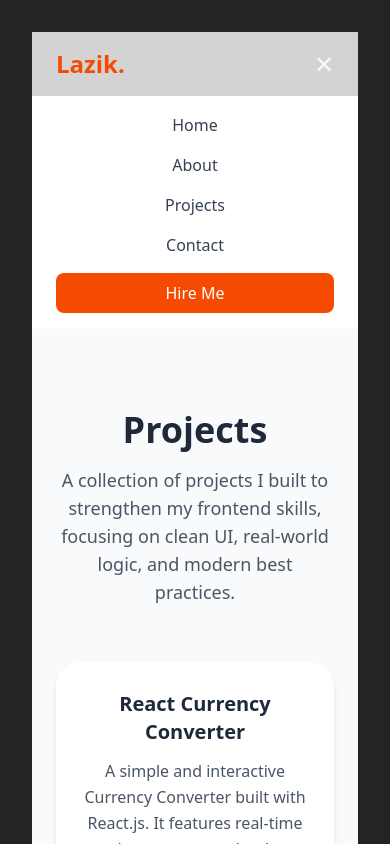
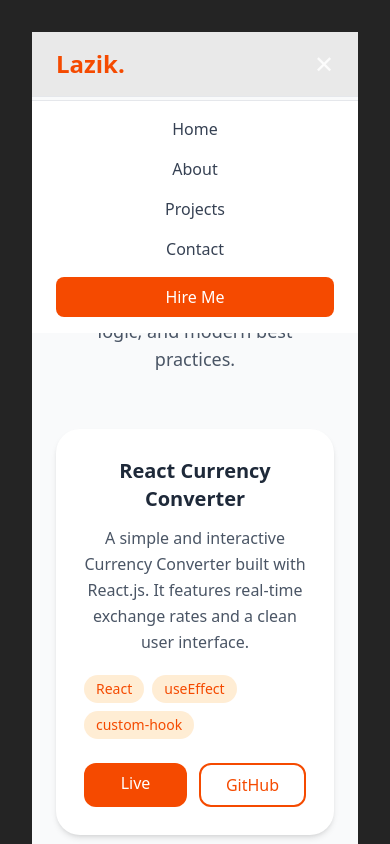
Before and after one commit to Lazik-Latief/react-portfolio, a React (Vite) app: page /react-portfolio/projects in a window 390 px wide. Both pictures are taken after a click on the button "Toggle Menu". Shown: the top 844 px of the page. Built offline with nearby package versions, Linux system fonts and the light colour scheme.

Commit message:
Fix header mobile menu and responsiveness

```diff
--- a/src/components/Header.jsx
+++ b/src/components/Header.jsx
@@ -12,7 +12,7 @@ const Header = () => {
   ];
 
   return (
-    <header className="sticky top-0 z-50 backdrop-blur bg-white/80 border-b">
+    <header className="sticky top-0 z-50 backdrop-blur bg-white/90 border-b border-gray-200">
       <nav className="max-w-screen-xl mx-auto px-6 py-4 flex items-center justify-between">
 
         {/* Logo */}
@@ -48,8 +48,9 @@ const Header = () => {
 
         {/* Mobile Toggle */}
         <button
-          className="md:hidden text-2xl"
+          className="md:hidden text-2xl z-50"
           onClick={() => setOpen(!open)}
+          aria-label="Toggle Menu"
         >
           {open ? "✕" : "☰"}
         </button>
@@ -57,10 +58,11 @@ const Header = () => {
 
       {/* Mobile Menu */}
       <div
-        className={`md:hidden overflow-hidden transition-all duration-300
-        ${open ? "max-h-96 opacity-100" : "max-h-0 opacity-0"}`}
+        className={`md:hidden fixed top-[68px] left-0 w-full bg-white border-t border-gray-200 overflow-hidden transition-all duration-300
+          ${open ? "max-h-96 opacity-100" : "max-h-0 opacity-0"}
+        `}
       >
-        <div className="bg-white border-t px-6 py-4 space-y-4">
+        <div className="flex flex-col px-6 py-4 space-y-4">
           {links.map(link => (
             <NavLink
               key={link.to}
@@ -74,6 +76,7 @@ const Header = () => {
 
           <Link
             to="/contact"
+            onClick={() => setOpen(false)}
             className="block text-center px-5 py-2 rounded-lg bg-orange-600 text-white hover:bg-orange-700 transition"
           >
             Hire Me
@@ -85,56 +88,3 @@ const Header = () => {
 };
 
 export default Header;
-
-
-// without mobile navigation
-// import { NavLink, Link } from "react-router-dom";
-
-// const Header = () => {
-//   return (
-//     <header className="sticky top-0 z-50 backdrop-blur bg-white/80 border-b border-gray-200">
-//       <nav className="max-w-screen-xl mx-auto px-6 py-4 flex items-center justify-between">
-
-//         {/* Logo */}
-//         <Link to="/" className="text-2xl font-bold text-orange-600">
-//           Lazik.
-//         </Link>
-
-//         {/* Nav Links */}
-//         <ul className="hidden md:flex gap-8 font-medium">
-//           {["/", "/about", "/projects", "/contact"].map((path, i) => {
-//             const names = ["Home", "About", "Projects", "Contact"];
-//             return (
-//               <li key={path}>
-//                 <NavLink
-//                   to={path}
-//                   className={({ isActive }) =>
-//                     `relative pb-1 transition ${
-//                       isActive
-//                         ? "text-orange-600 after:w-full"
-//                         : "text-gray-700 hover:text-orange-600 after:w-0"
-//                     }
-//                     after:absolute after:left-0 after:bottom-0 after:h-[2px]
-//                     after:bg-orange-600 after:transition-all after:duration-300`
-//                   }
-//                 >
-//                   {names[i]}
-//                 </NavLink>
-//               </li>
-//             );
-//           })}
-//         </ul>
-
-//         {/* CTA */}
-//         <Link
-//           to="/contact"
-//           className="hidden md:block px-5 py-2 rounded-lg bg-orange-600 text-white hover:bg-orange-700 transition"
-//         >
-//           Hire Me
-//         </Link>
-//       </nav>
-//     </header>
-//   );
-// };
-
-// export default Header;
```
